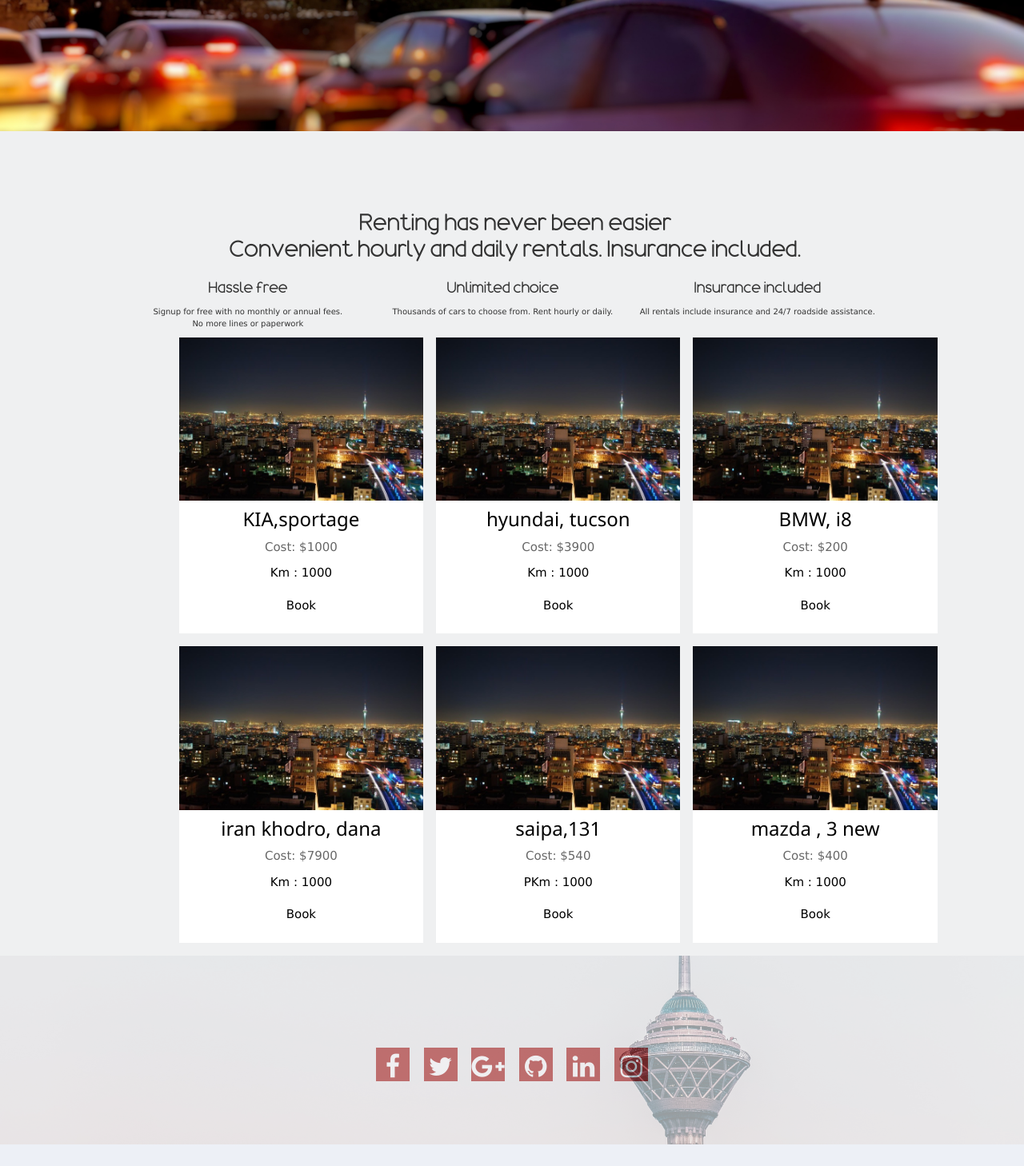
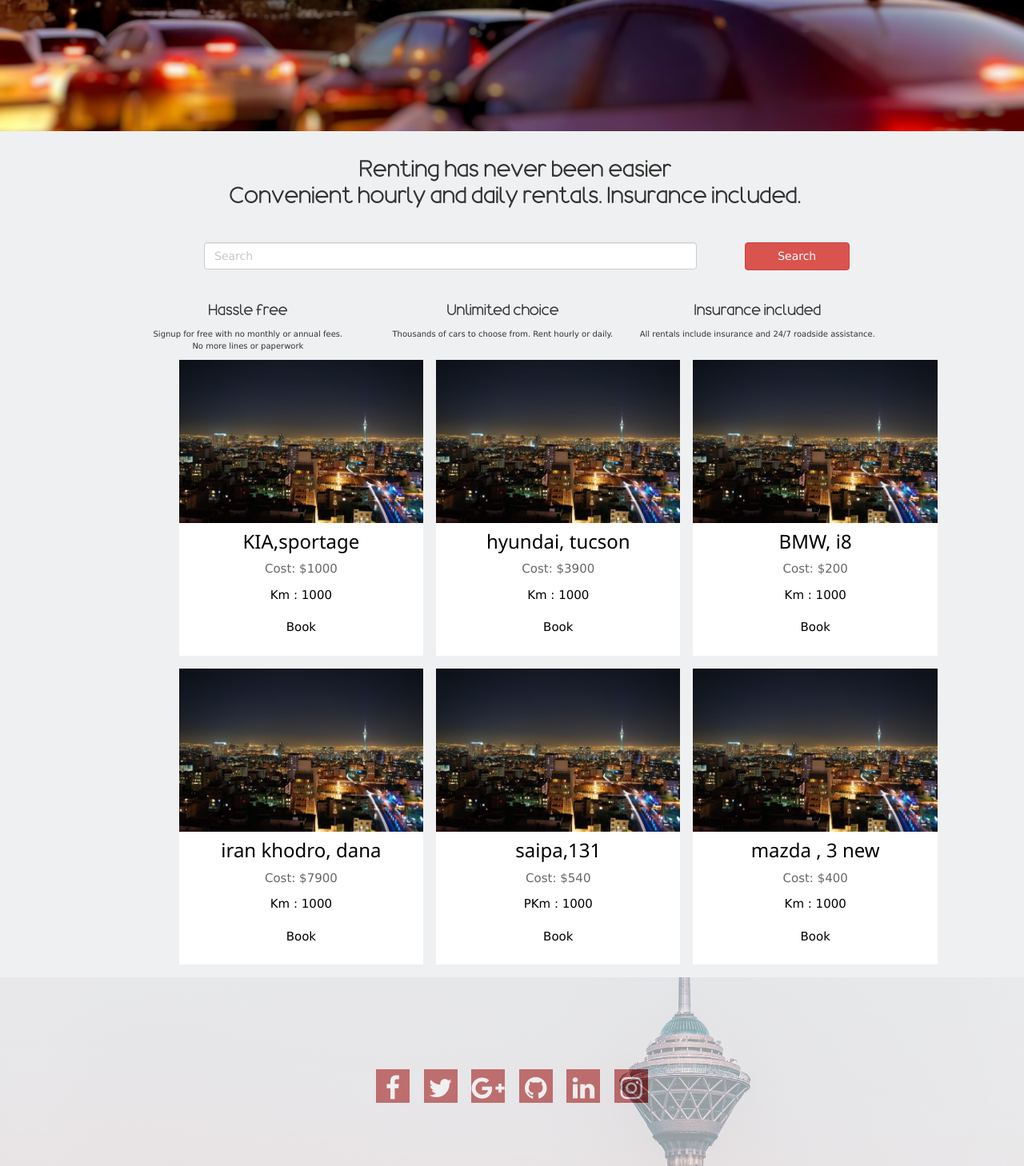
Before and after one commit to kiarashmhn/QPCars, a Flask app: page /web/home in a window 1280 px wide. Shown: the part 636-2094 px from the top of the page at 80% size. Before the commit the page ends 2067 px from the top, so only its background shows below. Run offline with Flask 2, Linux system fonts and the light colour scheme; some libraries are stand-ins or nearby versions.

Commit message:
search bar is added

```diff
--- a/QPcars/templates/index.html
+++ b/QPcars/templates/index.html
@@ -7,6 +7,7 @@
     <meta name="description" content="">
     <meta http-equiv="x-ua-compatible" content="ie=edge">
     <meta name="viewport" content="width=device-width, initial-scale=1">
+
 
     <link rel="icon" href="../static/img/icon.png">
     <link rel="stylesheet" href="../static/css/main.css">
@@ -389,6 +390,23 @@
         }
 
 
+        .search-div .search-form .form-control{
+            width: 47%;
+            margin-left: 270px;
+            margin-top: 30px;
+            margin-bottom: 30px;
+        }
+
+        .search-butt{
+            margin-left: 60px;
+            width: 10%;
+            height: 35px;
+            margin-top: 30px;
+            margin-bottom: 30px;
+        }
+
+
+
     </style>
 
 
@@ -443,14 +461,16 @@
         <div class=" parallex1">
             <div class="col-md-11">
                 <br>
-                <br>
-                <br>
-                <br>
             <h2 class="Amazon" style="margin-left: 10% ;text-align: center">
                 Renting has never been easier<br>
                 Convenient hourly and daily rentals. Insurance included.
             </h2>
-
+            </div>
+            <div class="search-div">
+                <form action="" class="search-form">
+                    <input type="text" class="form-control column1" placeholder="Search">
+                    <button type="submit" class="btn btn-danger column1 search-butt" value="Search">Search</button>
+                </form>
             </div>
             <div class="col-md-10" style="text-align: center ; margin-left: 11.5%">
                 <div class="column1" >
```
